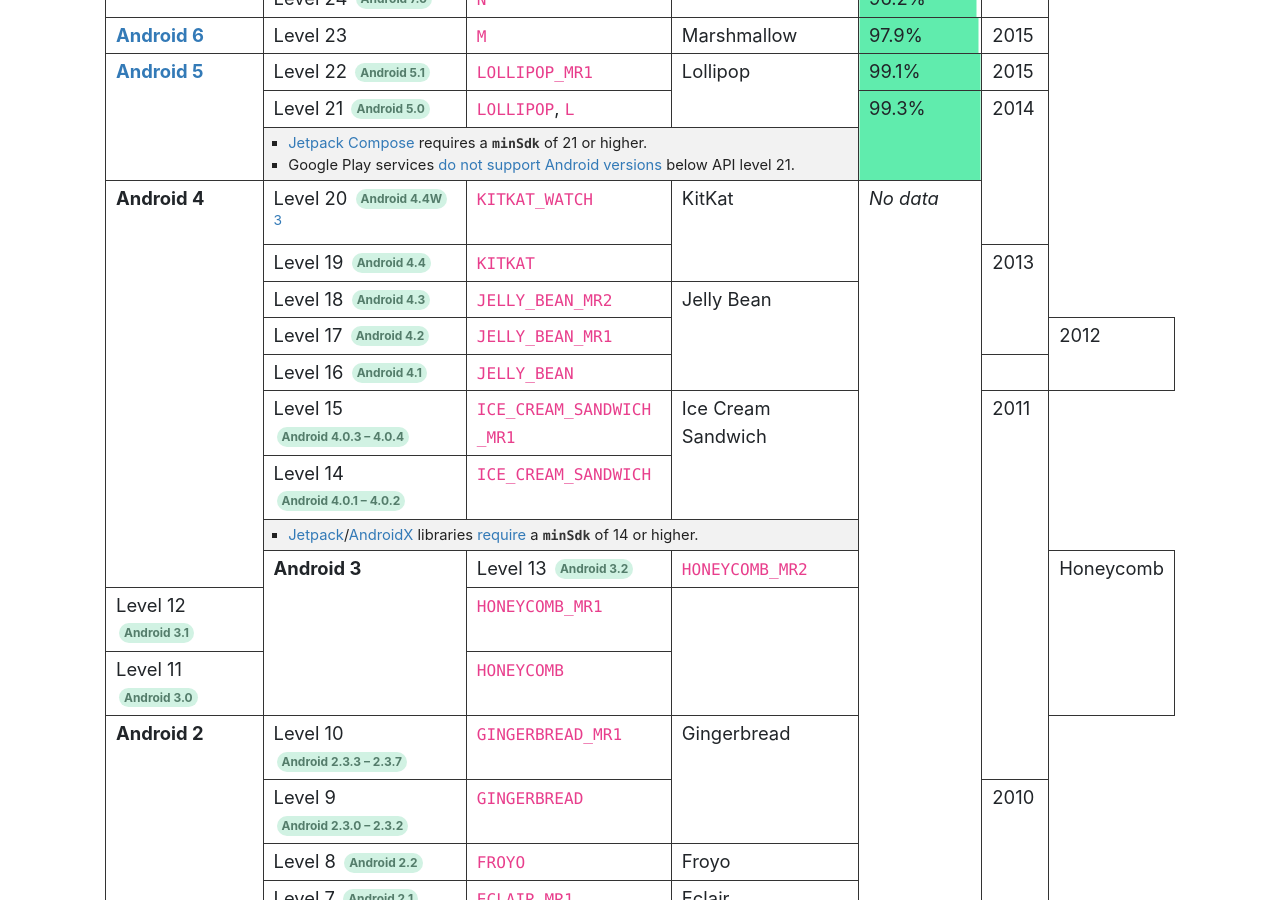
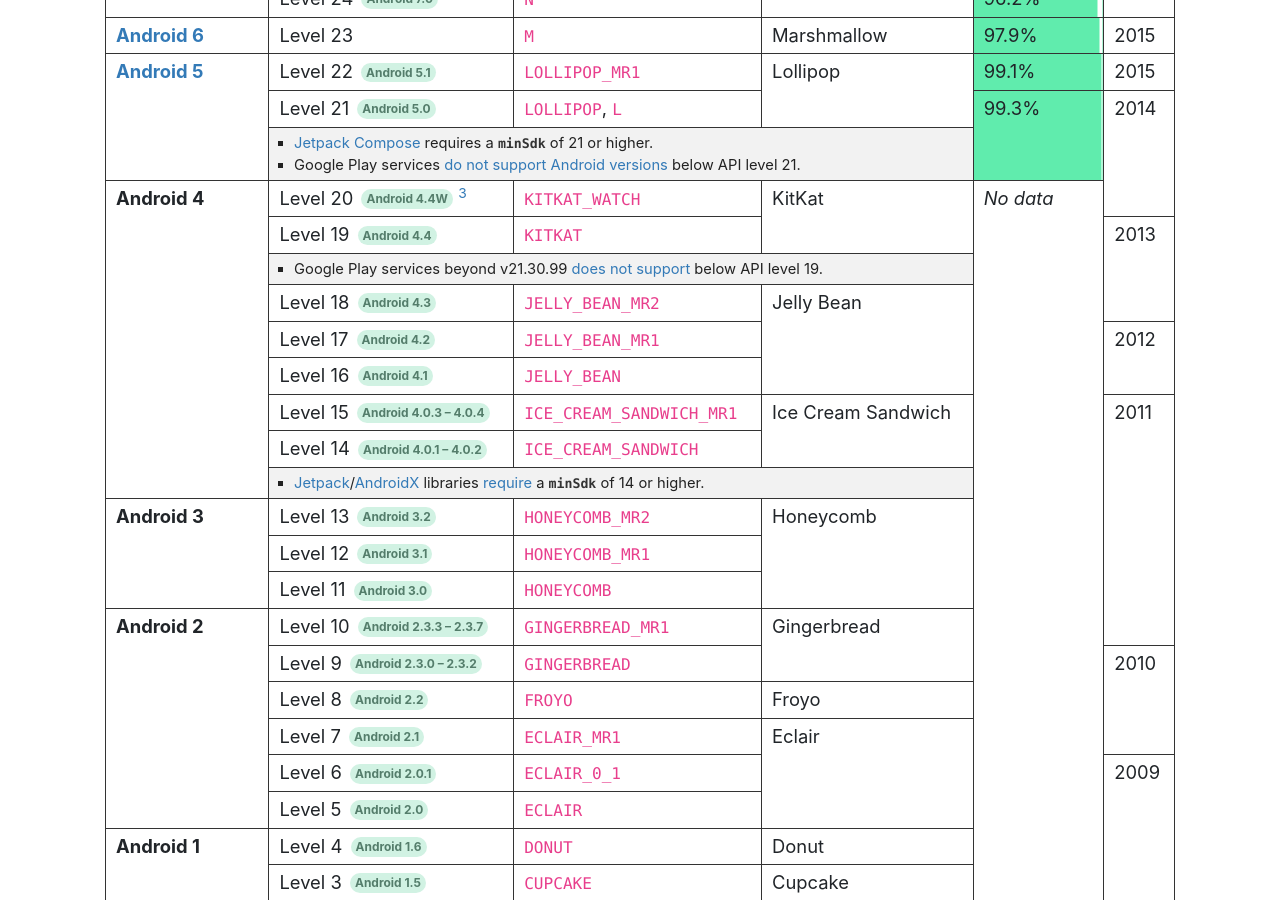
Before and after one commit to ebelinski/apilevels, a Jekyll site: the page built from index.md, in a window 1280 px wide and 900 px high, scrolled down 751 px. Built offline with Jekyll 4.4.1, drawn with Linux system fonts in a browser that asks for light colours; comment, search, counter and statistics services are not loaded.

Commit message:
Readd the Jellybean deprecation table and change the wording.

```diff
--- a/index.md
+++ b/index.md
@@ -192,6 +192,11 @@
     <td><code>KITKAT</code></td>
     <td rowspan="3">2013</td>
   </tr>
+  <tr class="table-notes"><td colspan="3">
+    <ul>
+      <li>Google Play services beyond v21.30.99 <a href="https://android-developers.googleblog.com/2021/07/google-play-services-discontinuing-jelly-bean.html">does not support</a> below API level 19.</li>
+    </ul>
+  </td></tr>
   <tr>
     <td>Level 18 <span class="subversion">Android 4.3</span></td>
     <td><code>JELLY_BEAN_MR2</code></td>
```
